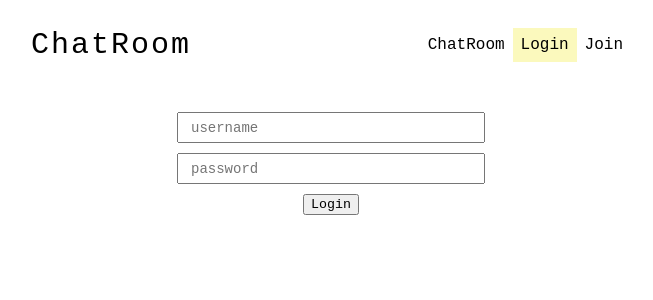
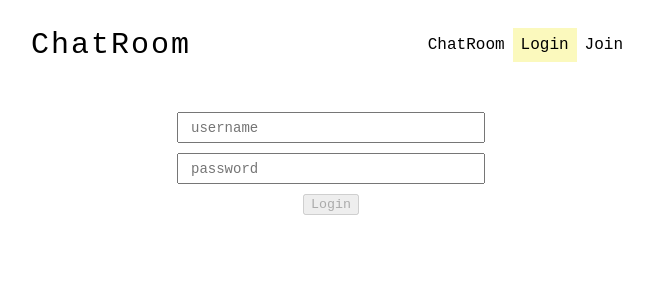
Before and after one commit to mehmethalis/chatroom-graphql-apollo, a React (Create React App) app in the folder client/: page /login in a window 1280 px wide. Shown: the top 300 px of the page, without its empty margins (309-962 px from the left). Built offline with nearby package versions, Linux system fonts and the light colour scheme; no server answers.

Commit message:
login form state managment

```diff
--- a/client/src/components/pages/Login.tsx
+++ b/client/src/components/pages/Login.tsx
@@ -1,19 +1,42 @@
-import React from "react";
+import React, {useState} from "react";
+import {useMutation} from "@apollo/client";
+import {SIGN_IN_USER} from "../../queries";
+import ClipLoader from "react-spinners/ClipLoader";
 
 const Login = () => {
+    const [form, setForm] = useState({
+        userName: '',
+        password: ''
+    });
+    const [signIn, {loading: mutationLoading, error: mutationError}] = useMutation(SIGN_IN_USER);
+    const formValidate = () => {
+        const {userName, password} = form;
+        return !userName || !password
+    }
+
+    const submit = (e: any) => {
+        e.preventDefault();
+        signIn({variables: form}).then(res => {
+            setForm({userName: "", password: ""})
+        }).catch(err => console.log(err))
+    }
     return (
         <div>
-            <form className="user-form">
+            <form className="user-form" onSubmit={submit}>
                 <label>
-                    <input type="text" placeholder="username"/>
+                    <input type="text" placeholder="username"
+                           onChange={(e) => setForm({...form, userName: e.target.value})} value={form.userName}/>
                 </label>
                 <label>
-                    <input type="password" placeholder="password"/>
+                    <input type="password" placeholder="password"
+                           onChange={(e) => setForm({...form, password: e.target.value})} value={form.password}/>
                 </label>
                 <label>
-                    <button>Login</button>
+                    <button disabled={mutationLoading || formValidate()}>Login</button>
                 </label>
             </form>
+            {mutationLoading && <ClipLoader/>}
+            {mutationError && <p> {mutationError.message} </p>}
         </div>
     )
 }
--- a/client/src/queries/index.ts
+++ b/client/src/queries/index.ts
@@ -8,3 +8,10 @@ export const CREATE_USER = gql`
         }
     }
 `
+export const SIGN_IN_USER = gql`
+    mutation($userName: String!, $password: String!) {
+        signIn(data: { userName: $userName, password: $password }) {
+            token
+        }
+    }
+`
```
